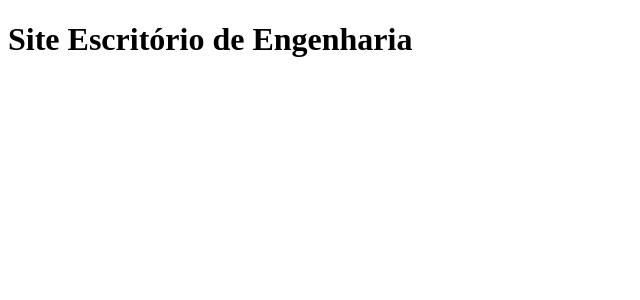
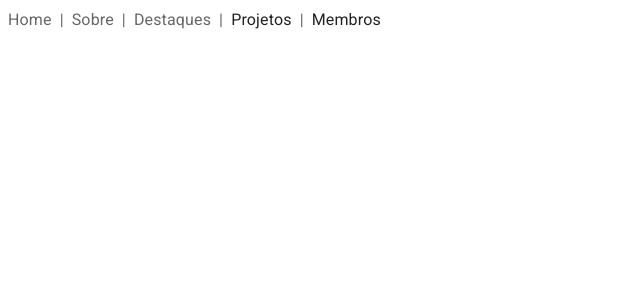
Before and after one commit to RianErnesto/site-escritorio-frontend, a React (Vite) app in the folder site-escritorio/: page / in a window 1280 px wide. Shown: the top 300 px of the page, without its empty margins (0-640 px from the left). Built offline with nearby package versions, Linux system fonts and the light colour scheme.

Commit message:
Menu do header criado

```diff
--- a/site-escritorio/src/App.jsx
+++ b/site-escritorio/src/App.jsx
@@ -1,7 +1,50 @@
-function App() {
-  return(
-    <h1>Site Escritório de Engenharia</h1>
+// function App() {
+//   return(
+//     <h1>Site Escritório de Engenharia</h1>
+//   );
+// }
+
+// export default App;
+
+
+
+
+import * as React from 'react';
+import Breadcrumbs from '@mui/material/Breadcrumbs';
+import Typography from '@mui/material/Typography';
+import Link from '@mui/material/Link';
+import Stack from '@mui/material/Stack';
+import NavigateNextIcon from '@mui/icons-material/NavigateNext';
+
+function handleClick(event) {
+  event.preventDefault();
+  console.info('You clicked a breadcrumb.');
+}
+
+export default function CustomSeparator() {
+  const breadcrumbs = [
+    <Link underline="hover" key="1" color="inherit" href="/" onClick={handleClick}>
+      Home
+    </Link>,
+    <Link underline="hover" key="2" color="inherit" href="/getting-started/installation/" onClick={handleClick}>
+      Sobre
+    </Link>,
+    <Link underline="hover" key="2" color="inherit" href="/getting-started/installation/" onClick={handleClick}>
+      Destaques
+    </Link>,
+    <Link underline='hover' key="3" color="text.primary" href='/' onClick={handleClick}>
+      Projetos
+    </Link>,
+    <Link underline='hover' key="3" color="text.primary" href='/' onClick={handleClick}>
+      Membros
+    </Link>
+  ];
+
+  return (
+    <Stack spacing={2}>
+      <Breadcrumbs separator="|" aria-label="breadcrumb">
+        {breadcrumbs}
+      </Breadcrumbs>
+    </Stack>
   );
 }
-
-export default App;
```
